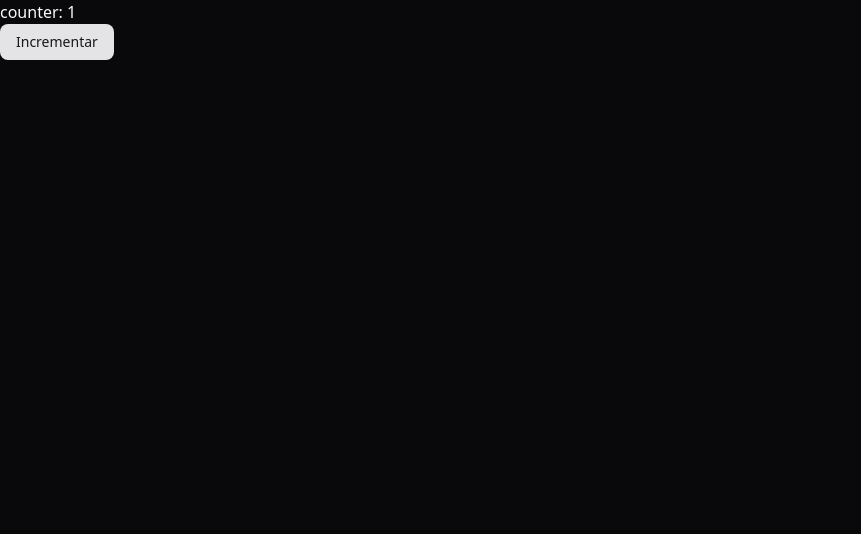
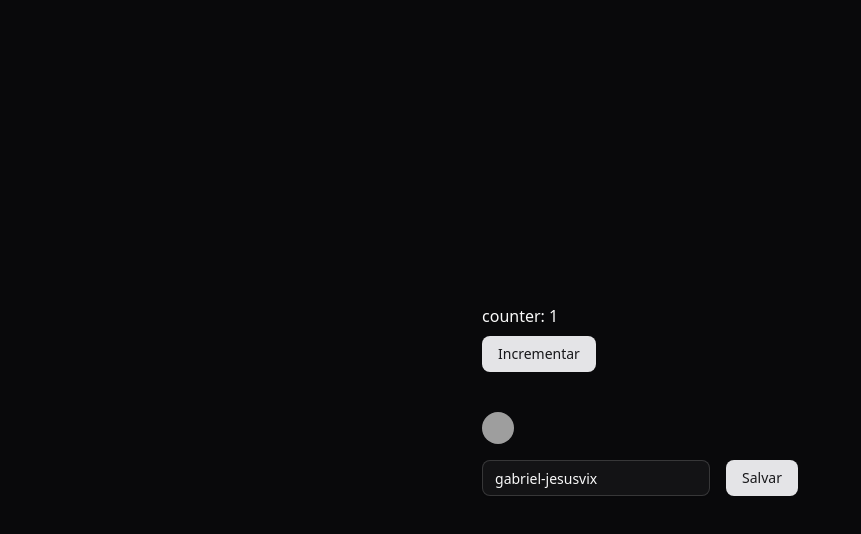
Before and after one commit to HomeProjectStudy/zustand-study-case, a React (Vite) app: page / in a window 1280 px wide. Shown: the top 534 px of the page, without its empty margins (0-861 px from the left). Built offline with nearby package versions, Linux system fonts and the light colour scheme; grey boxes are pictures that could not be loaded.

Commit message:
feat: improvement app

```diff
--- a/src/App.tsx
+++ b/src/App.tsx
@@ -1,16 +1,15 @@
-import { Button } from './components/button';
-import { useStore } from './store';
+import { Counter } from './components/app/Counter';
+import { UserProfile } from './components/app/UserProfile';
 
 export function App() {
-  const {counter, increment} = useStore();
 
 
   return (
-    <div>
-      <h1>counter: {counter}</h1>
-      <Button type='button' onClick={increment}>
-        Incrementar
-      </Button>
+    <div className='min-h-screen p-6 grid place-content-center'>
+      <div className="space-y-10">
+        <Counter />
+        <UserProfile />
+      </div>
     </div>
   );
 }
```
